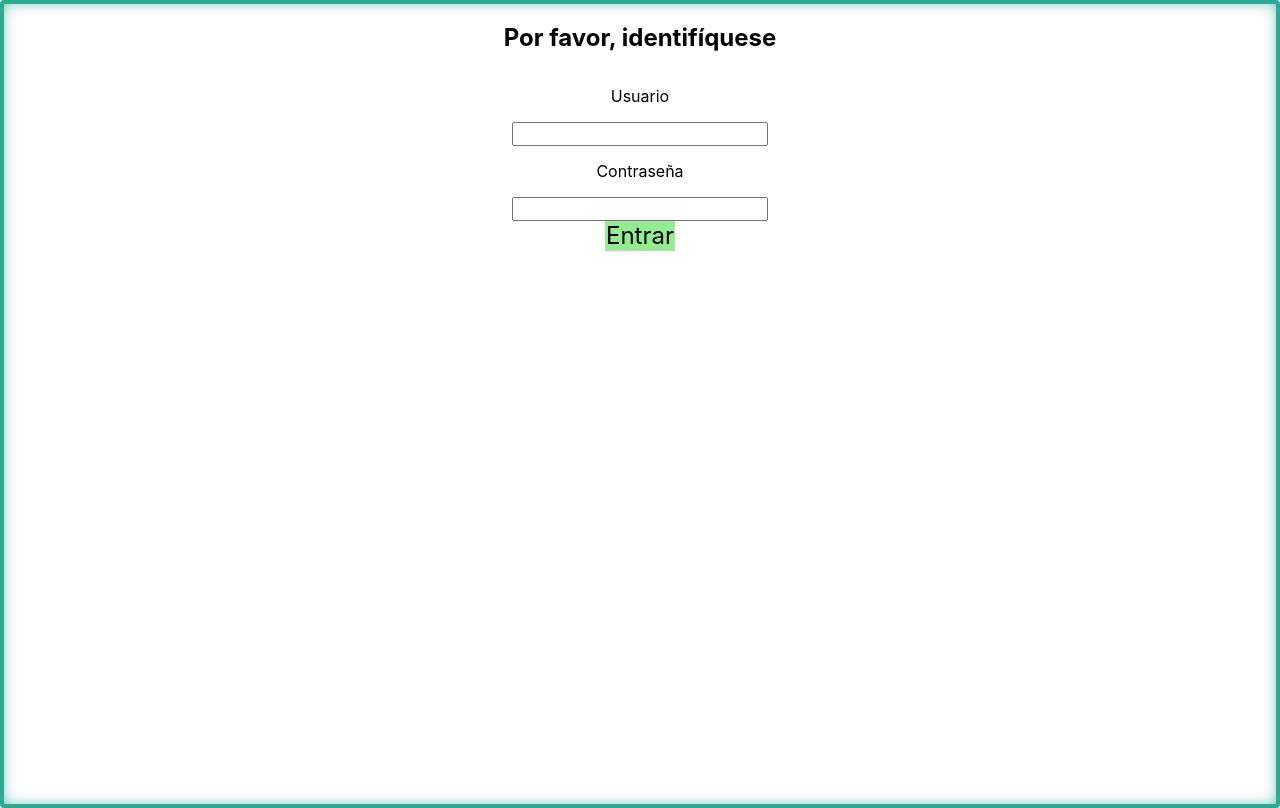
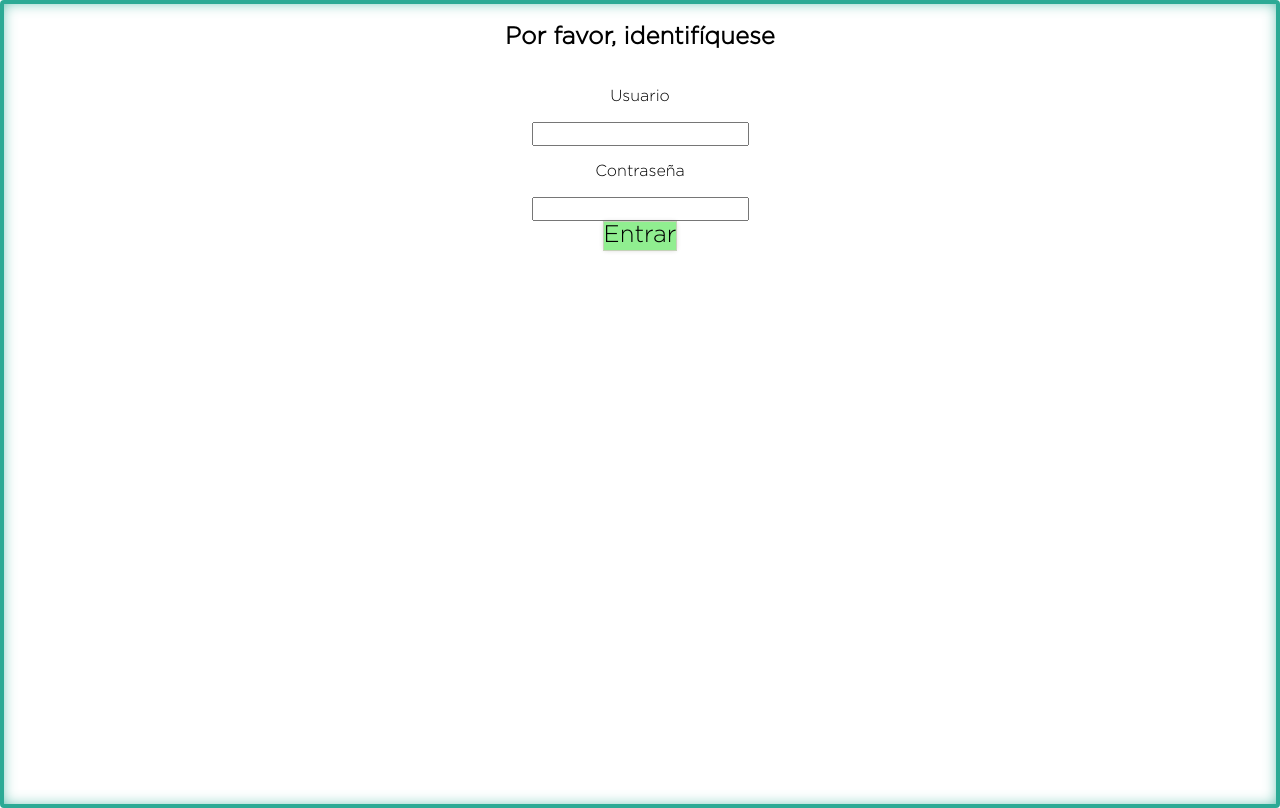
Before and after one commit to ElisaMSanchez/CodeSpaceElisa, a React (Create React App) app: page /admin in a window 1280 px wide. Built offline with nearby package versions, Linux system fonts and the light colour scheme.

Commit message:
Links restantes foot y CSS formulario new customer

```diff
--- a/src/admin/customer/new-customer.css
+++ b/src/admin/customer/new-customer.css
@@ -4,7 +4,8 @@
     flex-direction: column;
     height: 100%;
     justify-content: flex-start;
-    max-width: 30em;
+    max-width: 30rem;
+
 }
 
 .new-customer-form {
@@ -13,6 +14,10 @@
     flex-direction: column;
     height: 100%;
     justify-content: space-evenly;
+    background-color: #b4d6ca;
+    padding-left: 1rem;
+    padding-right: 1rem;
+    border-radius: 4px;
 }
 
 .new-customer-form-item {
@@ -30,6 +35,9 @@
 
 .new-customer-form-item-input {
     width: 100%;
+    border: 2px solid #2caa95;
+    box-shadow: 0px 0px 10px -5px #2caa95;
+    border-radius: 4px;
 }
 
 .new-customer-form-item.observaciones {
@@ -47,6 +55,9 @@
     display: block;
     height: 5em;
     width: 100%;
+    border: 2px solid #2caa95;
+    box-shadow: 0px 0px 10px -5px #2caa95;
+    border-radius: 4px;
 }
 
 .new-customer-form-item-button {
--- a/src/index.css
+++ b/src/index.css
@@ -1,8 +1,11 @@
+@font-face {
+    font-family: "Gotham Light";
+    src: url("Gotham Light.otf") format("opentype");
+}
+
 html, body {
     height: 100%;
-    font-family: -apple-system, BlinkMacSystemFont, 'Segoe UI', 'Roboto', 'Oxygen',
-    'Ubuntu', 'Cantarell', 'Fira Sans', 'Droid Sans', 'Helvetica Neue',
-    sans-serif;
+    font-family: 'Gotham Light', sans-serif;
     margin: 0;
     -moz-osx-font-smoothing: grayscale;
     -webkit-font-smoothing: antialiased;
--- a/src/mainweb/foot/main-web-foot.jsx
+++ b/src/mainweb/foot/main-web-foot.jsx
@@ -7,7 +7,7 @@ import { FaEnvelope }from "react-icons/fa";
 export default function MainWebFoot() {
     const foot = [{image:
 
-            <FaWhatsapp className="main-web-foot-icons"/>, enlace : "tel:636843673"}, {image:<FaInstagram className="main-web-foot-icons"/>,}, {image:<FaEnvelope className="main-web-foot-icons"/> ,}];
+        <FaWhatsapp className="main-web-foot-icons"/>, enlace : "tel:636843673"}, {image:<FaInstagram className="main-web-foot-icons"/>,enlace: "https://www.instagram.com/elisita_casi_arte/"}, {image:<FaEnvelope className="main-web-foot-icons"/> ,enlace:"email:emsp.star@gmail.com"}];
 
     return (
 
```
Also changed, not shown: src/Gotham Light.otf (added).
